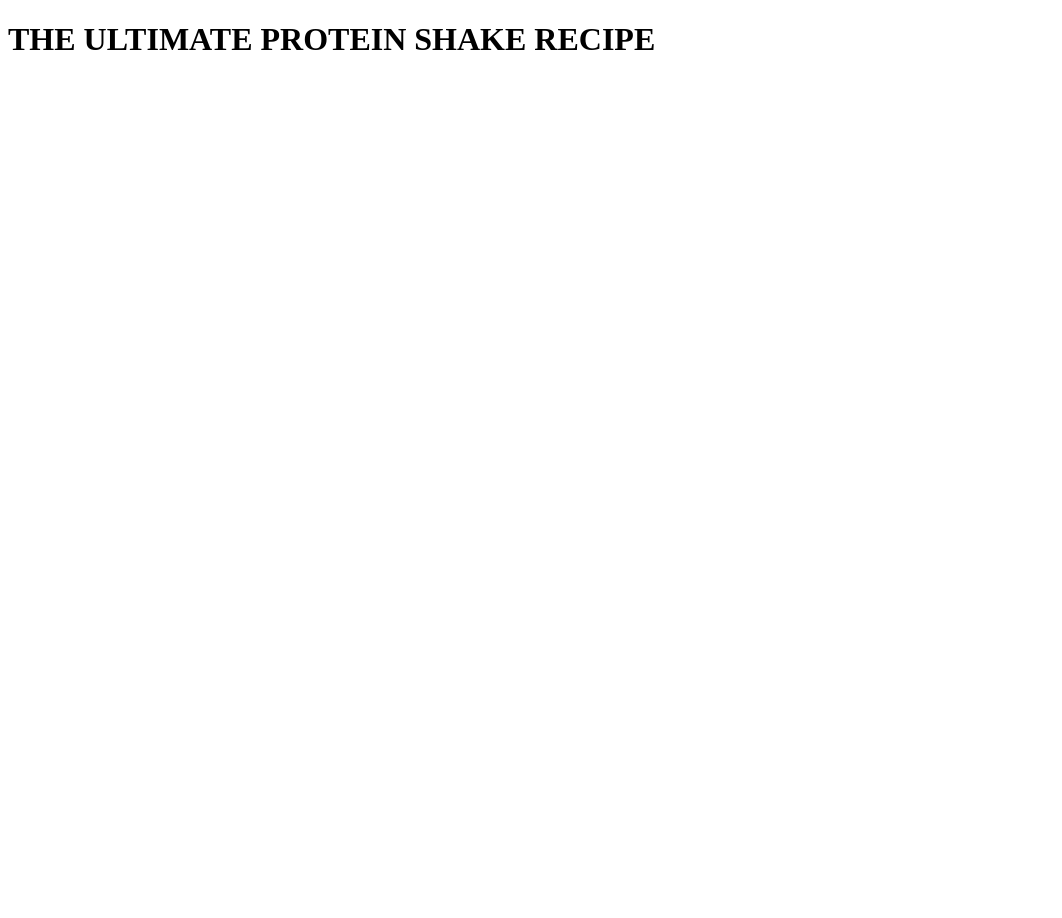
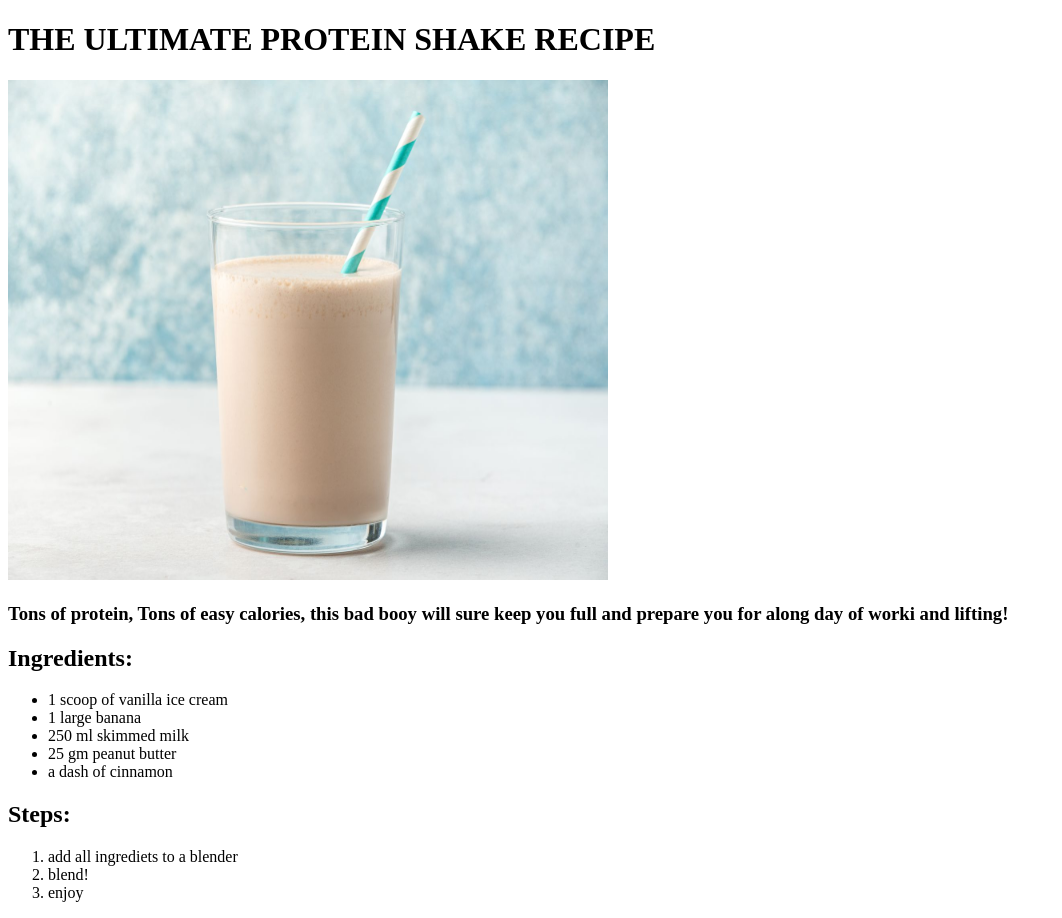
Before and after one commit to amrtarek97/odin-recipes, a plain HTML site: page recipes/protein-shake.html in a window 1280 px wide. Shown: the whole page, without its empty margins (0-1062 px from the left). Before the commit the page ends 800 px from the top, so only its background shows below. Drawn offline with Linux system fonts and the light colour scheme.

Commit message:
finish shake recipe page

```diff
--- a/recipes/protein-shake.html
+++ b/recipes/protein-shake.html
@@ -8,5 +8,21 @@
 </head>
 <body>
     <h1><strong>THE ULTIMATE PROTEIN SHAKE RECIPE</strong></h1>
+    <img src="../images/shake.jpg" alt="Picture of protein smoothie" width="600" height="500">
+    <h3>Tons of protein, Tons of easy calories, this bad booy will sure keep you full and prepare you for  along day of worki and lifting!</h3>
+    <h2>Ingredients:</h2>
+    <ul>
+        <li>1 scoop of vanilla ice cream</li>
+        <li>1 large banana</li>
+        <li>250 ml skimmed milk</li>
+        <li>25 gm peanut butter</li>
+        <li>a dash of cinnamon</li>
+    </ul>
+    <h2>Steps:</h2>
+    <ol>
+        <li>add all ingrediets to a blender</li>
+        <li>blend!</li>
+        <li>enjoy</li>
+    </ol>
 </body>
 </html>
```
